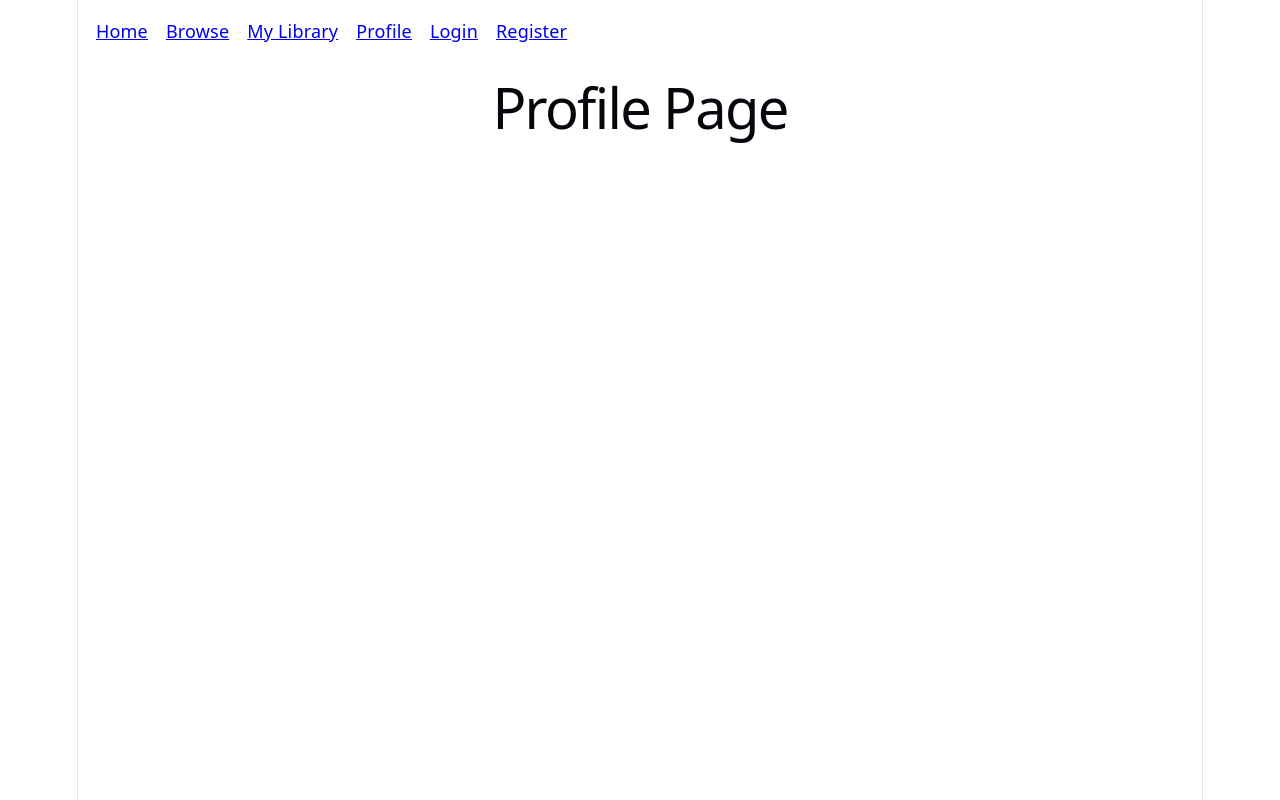
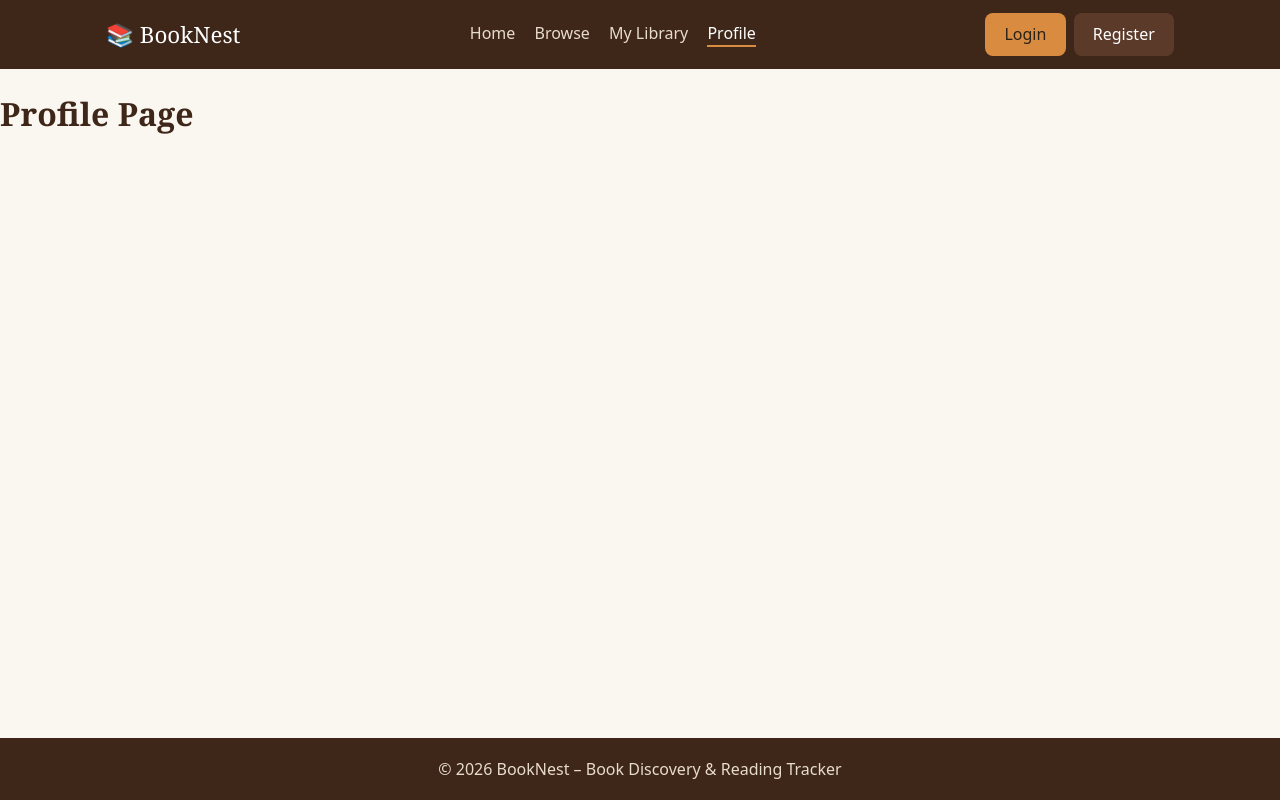
Before and after one commit to Malouka-Ahmed/BookNest, a React (Vite) app in the folder client/: page /profile in a window 1280 px wide. Built offline with nearby package versions, Linux system fonts and the light colour scheme.

Commit message:
Add global theme, navbar, and footer

```diff
--- a/client/src/App.jsx
+++ b/client/src/App.jsx
@@ -1,4 +1,6 @@
-import { Routes, Route, Link } from 'react-router-dom';
+import { Routes, Route } from 'react-router-dom';
+import Navbar from './components/Navbar';
+import Footer from './components/Footer';
 import Home from './pages/Home';
 import Login from './pages/Login';
 import Register from './pages/Register';
@@ -9,17 +11,10 @@ import Profile from './pages/Profile';
 
 function App() {
   return (
-    <>
-      {/* TEMPORARY nav for testing. You will replace this with a real Navbar component. */}
-      <nav style={{ display: 'flex', gap: '1rem', padding: '1rem' }}>
-        <Link to="/">Home</Link>
-        <Link to="/browse">Browse</Link>
-        <Link to="/library">My Library</Link>
-        <Link to="/profile">Profile</Link>
-        <Link to="/login">Login</Link>
-        <Link to="/register">Register</Link>
-      </nav>
+    <div style={{ minHeight: '100vh', display: 'flex', flexDirection: 'column' }}>
+      <Navbar />
 
+      <main style={{ flex: 1 }}>
         <Routes>
           <Route path="/" element={<Home />} />
           <Route path="/login" element={<Login />} />
@@ -29,7 +24,10 @@ function App() {
           <Route path="/library" element={<MyLibrary />} />
           <Route path="/profile" element={<Profile />} />
         </Routes>
-    </>
+      </main>
+
+      <Footer />
+    </div>
   );
 }
 
--- /dev/null
+++ b/client/src/components/Footer.css
@@ -0,0 +1,10 @@
+.footer {
+  background: var(--color-primary-dark);
+  color: #e8dccb;
+  text-align: center;
+  padding: 1.2rem 1rem;
+  margin-top: 2rem;
+}
+.footer p {
+  margin: 0;
+}
--- /dev/null
+++ b/client/src/components/Footer.jsx
@@ -0,0 +1,9 @@
+import './Footer.css';
+
+export default function Footer() {
+  return (
+    <footer className="footer">
+      <p>© 2026 BookNest – Book Discovery & Reading Tracker</p>
+    </footer>
+  );
+}
--- /dev/null
+++ b/client/src/components/Navbar.css
@@ -0,0 +1,37 @@
+.navbar {
+  background: var(--color-primary-dark);
+  color: #fff;
+}
+.navbar-inner {
+  max-width: var(--max-width);
+  margin: 0 auto;
+  padding: 0.8rem 1rem;
+  display: flex;
+  align-items: center;
+  justify-content: space-between;
+  flex-wrap: wrap;
+  gap: 1rem;
+}
+.navbar-logo {
+  font-family: var(--font-heading);
+  font-size: 1.4rem;
+  color: #fff;
+  text-decoration: none;
+}
+.navbar-links {
+  display: flex;
+  gap: 1.2rem;
+}
+.navbar-links a {
+  color: #e8dccb;
+  text-decoration: none;
+}
+.navbar-links a:hover,
+.navbar-links a.active {
+  color: #fff;
+  border-bottom: 2px solid var(--color-accent);
+}
+.navbar-auth {
+  display: flex;
+  gap: 0.5rem;
+}
--- /dev/null
+++ b/client/src/components/Navbar.jsx
@@ -0,0 +1,24 @@
+import { Link, NavLink } from 'react-router-dom';
+import './Navbar.css';
+
+export default function Navbar() {
+  return (
+    <header className="navbar">
+      <div className="navbar-inner">
+        <Link to="/" className="navbar-logo">📚 BookNest</Link>
+
+        <nav className="navbar-links">
+          <NavLink to="/">Home</NavLink>
+          <NavLink to="/browse">Browse</NavLink>
+          <NavLink to="/library">My Library</NavLink>
+          <NavLink to="/profile">Profile</NavLink>
+        </nav>
+
+        <div className="navbar-auth">
+          <Link to="/login" className="btn btn-accent">Login</Link>
+          <Link to="/register" className="btn">Register</Link>
+        </div>
+      </div>
+    </header>
+  );
+}
--- a/client/src/index.css
+++ b/client/src/index.css
@@ -1,111 +1,100 @@
 :root {
-  --text: #6b6375;
-  --text-h: #08060d;
-  --bg: #fff;
-  --border: #e5e4e7;
-  --code-bg: #f4f3ec;
-  --accent: #aa3bff;
-  --accent-bg: rgba(170, 59, 255, 0.1);
-  --accent-border: rgba(170, 59, 255, 0.5);
-  --social-bg: rgba(244, 243, 236, 0.5);
-  --shadow:
-    rgba(0, 0, 0, 0.1) 0 10px 15px -3px, rgba(0, 0, 0, 0.05) 0 4px 6px -2px;
+  /* Colors */
+  --color-primary: #5b3a29;      /* warm brown */
+  --color-primary-dark: #3e2619;
+  --color-accent: #d98c3f;       /* amber */
+  --color-bg: #faf6f0;           /* cream */
+  --color-surface: #ffffff;
+  --color-text: #2b2118;
+  --color-text-muted: #7a6a5c;
+  --color-border: #e5dccf;
+  --color-success: #4a7c59;
+  --color-danger: #b5442f;
 
-  --sans: system-ui, 'Segoe UI', Roboto, sans-serif;
-  --heading: system-ui, 'Segoe UI', Roboto, sans-serif;
-  --mono: ui-monospace, Consolas, monospace;
+  /* Typography */
+  --font-heading: Georgia, 'Times New Roman', serif;
+  --font-body: system-ui, -apple-system, 'Segoe UI', Roboto, sans-serif;
 
-  font: 18px/145% var(--sans);
-  letter-spacing: 0.18px;
-  color-scheme: light dark;
-  color: var(--text);
-  background: var(--bg);
-  font-synthesis: none;
-  text-rendering: optimizeLegibility;
-  -webkit-font-smoothing: antialiased;
-  -moz-osx-font-smoothing: grayscale;
-
-  @media (max-width: 1024px) {
-    font-size: 16px;
-  }
+  /* Layout */
+  --radius: 8px;
+  --shadow: 0 2px 8px rgba(0, 0, 0, 0.08);
+  --max-width: 1100px;
 }
 
-@media (prefers-color-scheme: dark) {
-  :root {
-    --text: #9ca3af;
-    --text-h: #f3f4f6;
-    --bg: #16171d;
-    --border: #2e303a;
-    --code-bg: #1f2028;
-    --accent: #c084fc;
-    --accent-bg: rgba(192, 132, 252, 0.15);
-    --accent-border: rgba(192, 132, 252, 0.5);
-    --social-bg: rgba(47, 48, 58, 0.5);
-    --shadow:
-      rgba(0, 0, 0, 0.4) 0 10px 15px -3px, rgba(0, 0, 0, 0.25) 0 4px 6px -2px;
-  }
-
-  #social .button-icon {
-    filter: invert(1) brightness(2);
-  }
+* {
+  box-sizing: border-box;
 }
 
 body {
   margin: 0;
+  font-family: var(--font-body);
+  background: var(--color-bg);
+  color: var(--color-text);
+  line-height: 1.5;
 }
 
-#root {
-  width: 1126px;
-  max-width: 100%;
+h1, h2, h3 {
+  font-family: var(--font-heading);
+  color: var(--color-primary-dark);
+}
+
+a {
+  color: var(--color-primary);
+}
+
+/* Page wrapper: every page content goes inside this */
+.container {
+  max-width: var(--max-width);
   margin: 0 auto;
-  text-align: center;
-  border-inline: 1px solid var(--border);
-  min-height: 100svh;
+  padding: 1.5rem 1rem;
+}
+
+/* Buttons */
+.btn {
+  display: inline-block;
+  padding: 0.6rem 1.2rem;
+  border: none;
+  border-radius: var(--radius);
+  background: var(--color-primary);
+  color: #fff;
+  font-size: 1rem;
+  cursor: pointer;
+  text-decoration: none;
+}
+.btn:hover {
+  background: var(--color-primary-dark);
+}
+.btn-accent {
+  background: var(--color-accent);
+  color: #2b2118;
+}
+.btn-danger {
+  background: var(--color-danger);
+}
+
+/* Cards */
+.card {
+  background: var(--color-surface);
+  border: 1px solid var(--color-border);
+  border-radius: var(--radius);
+  box-shadow: var(--shadow);
+  padding: 1rem;
+}
+
+/* Forms */
+.form-group {
   display: flex;
   flex-direction: column;
-  box-sizing: border-box;
+  gap: 0.3rem;
+  margin-bottom: 1rem;
 }
-
-h1,
-h2 {
-  font-family: var(--heading);
-  font-weight: 500;
-  color: var(--text-h);
+input, select, textarea {
+  padding: 0.6rem;
+  border: 1px solid var(--color-border);
+  border-radius: var(--radius);
+  font-size: 1rem;
+  font-family: inherit;
 }
-
-h1 {
-  font-size: 56px;
-  letter-spacing: -1.68px;
-  margin: 32px 0;
-  @media (max-width: 1024px) {
-    font-size: 36px;
-    margin: 20px 0;
-  }
+input:focus, select:focus, textarea:focus {
+  outline: 2px solid var(--color-accent);
 }
-h2 {
-  font-size: 24px;
-  line-height: 118%;
-  letter-spacing: -0.24px;
-  margin: 0 0 8px;
-  @media (max-width: 1024px) {
-    font-size: 20px;
-  }
-}
-p {
-  margin: 0;
-}
-
-code,
-.counter {
-  font-family: var(--mono);
-  display: inline-flex;
-  border-radius: 4px;
-  color: var(--text-h);
-}
-
-code {
-  font-size: 15px;
-  line-height: 135%;
-  padding: 4px 8px;
-  background: var(--code-bg);
-}
```
Lines whose indentation alone changed are shown as unchanged.
